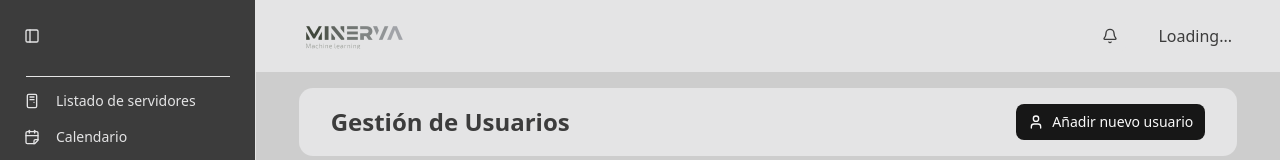
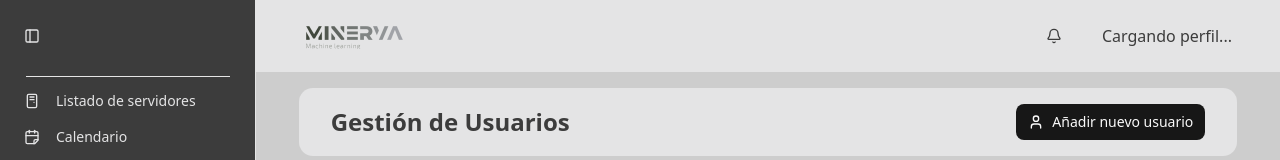
Before and after one commit to Ignaciocefis/server-manager, a Next.js app: page /users-management in a window 1280 px wide. Shown: the top 160 px of the page. Built offline with nearby package versions, Linux system fonts and the light colour scheme; no server answers.

Commit message:
fix(auth): Cambio de idioma en texto

```diff
--- a/components/Shared/Profile/ProfileSummary/ProfileSummary.tsx
+++ b/components/Shared/Profile/ProfileSummary/ProfileSummary.tsx
@@ -32,7 +32,7 @@ export function ProfileSummary() {
     setOpen(isOpen);
   };
 
-  if (!user) return <span>Loading...</span>;
+  if (!user) return <span>Cargando perfil...</span>;
 
   const { name, category, firstSurname, secondSurname } = user;
   const fullName = getFullName(firstSurname, secondSurname, name);
```
